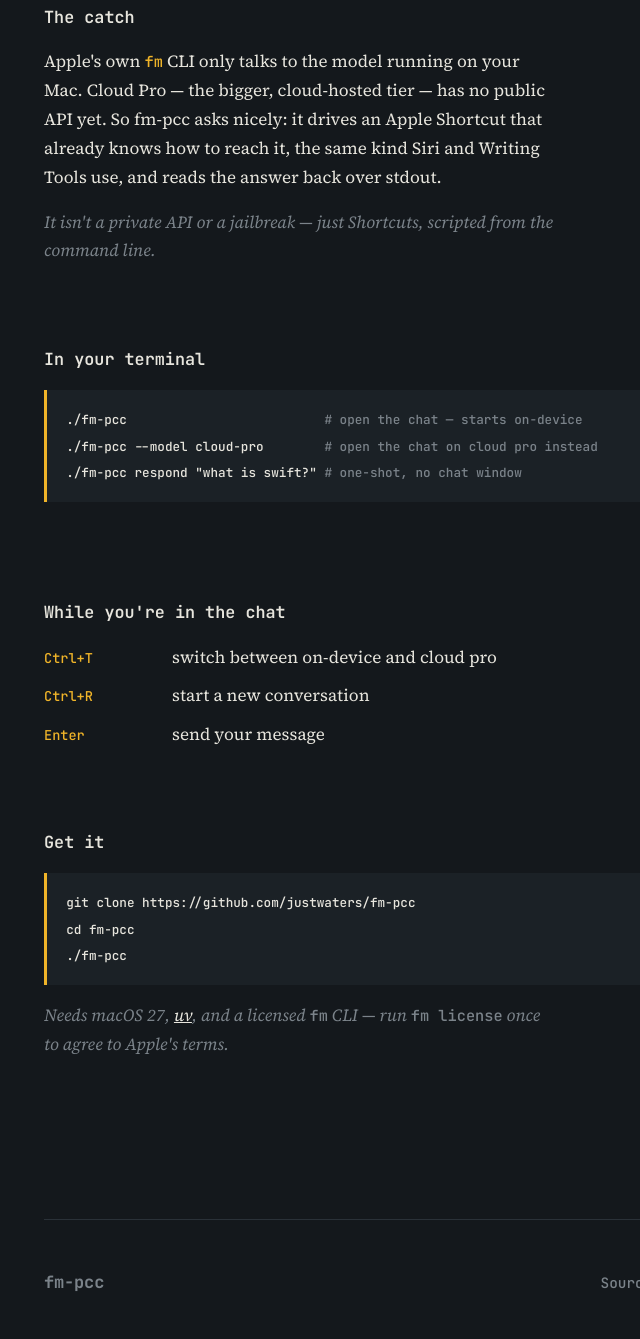
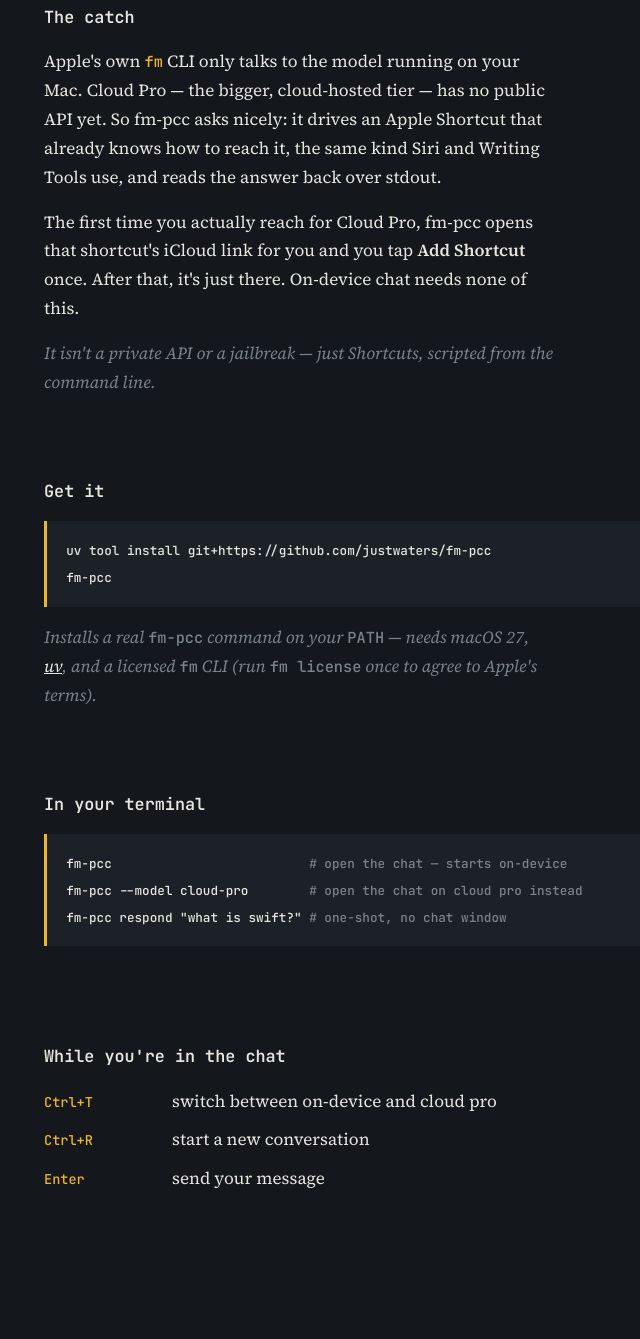
Before and after one commit to justwaters/fm-pcc, a plain HTML site: page index.html in a window 1280 px wide. Shown: the part 853-2192 px from the top of the page, without its empty margins (240-880 px from the left). Drawn offline with Linux system fonts and the light colour scheme.

Commit message:
Update site copy for the uv-installed binary and shortcut bootstrap
Reflects the packaging change: install is now `uv tool install git+...`
producing a real fm-pcc command on PATH (no more ./fm-pcc), and "The
catch" section now explains that fm-pcc opens the Cloud Pro shortcut's
iCloud link itself on first use instead of asking people to build it
by hand.

```diff
--- a/index.html
+++ b/index.html
@@ -61,6 +61,12 @@
         already knows how to reach it, the same kind Siri and Writing Tools
         use, and reads the answer back over stdout.
       </p>
+      <p>
+        The first time you actually reach for Cloud Pro, fm-pcc opens that
+        shortcut's iCloud link for you and you tap <strong>Add
+        Shortcut</strong> once. After that, it's just there. On-device chat
+        needs none of this.
+      </p>
       <p class="aside">
         It isn't a private API or a jailbreak — just Shortcuts, scripted
         from the command line.
@@ -68,10 +74,22 @@
     </section>
 
     <section class="block">
+      <h2>Get it</h2>
+      <pre class="code"><code><span class="cmd">uv tool install git+https://github.com/justwaters/fm-pcc</span>
+<span class="cmd">fm-pcc</span></code></pre>
+      <p class="aside">
+        Installs a real <code>fm-pcc</code> command on your <code>PATH</code>
+        — needs macOS 27, <a href="https://docs.astral.sh/uv/" target="_blank" rel="noopener">uv</a>,
+        and a licensed <code>fm</code> CLI (run <code>fm license</code> once
+        to agree to Apple's terms).
+      </p>
+    </section>
+
+    <section class="block">
       <h2>In your terminal</h2>
-      <pre class="code"><code><span class="cmd">./fm-pcc</span>                          <span class="comment"># open the chat — starts on-device</span>
-<span class="cmd">./fm-pcc --model cloud-pro</span>        <span class="comment"># open the chat on cloud pro instead</span>
-<span class="cmd">./fm-pcc respond "what is swift?"</span> <span class="comment"># one-shot, no chat window</span></code></pre>
+      <pre class="code"><code><span class="cmd">fm-pcc</span>                          <span class="comment"># open the chat — starts on-device</span>
+<span class="cmd">fm-pcc --model cloud-pro</span>        <span class="comment"># open the chat on cloud pro instead</span>
+<span class="cmd">fm-pcc respond "what is swift?"</span> <span class="comment"># one-shot, no chat window</span></code></pre>
     </section>
 
     <section class="block">
@@ -81,18 +99,6 @@
         <div class="key-row"><dt>Ctrl+R</dt><dd>start a new conversation</dd></div>
         <div class="key-row"><dt>Enter</dt><dd>send your message</dd></div>
       </dl>
-    </section>
-
-    <section class="block">
-      <h2>Get it</h2>
-      <pre class="code"><code><span class="cmd">git clone https://github.com/justwaters/fm-pcc</span>
-<span class="cmd">cd fm-pcc</span>
-<span class="cmd">./fm-pcc</span></code></pre>
-      <p class="aside">
-        Needs macOS 27, <a href="https://docs.astral.sh/uv/" target="_blank" rel="noopener">uv</a>,
-        and a licensed <code>fm</code> CLI — run <code>fm license</code> once
-        to agree to Apple's terms.
-      </p>
     </section>
 
   </main>
```
